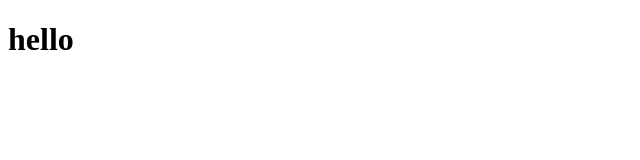
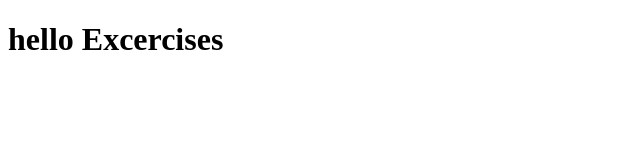
Before and after one commit to ghanendra-sdet/qa-to-sdet-roadmap, a plain HTML site: page 1_manual_testing/exercises/index.html in a window 1280 px wide. Shown: the whole page, without its empty margins (0-640 px from the left). Drawn offline with Linux system fonts and the light colour scheme.

Commit message:
remaining folders file updated

```diff
--- a/1_manual_testing/exercises/index.html
+++ b/1_manual_testing/exercises/index.html
@@ -3,9 +3,9 @@
 <head>
     <meta charset="utf-8" />
     <meta name="viewport" content="width=device-width, initial-scale=1" />
-    <title>hello</title>
+    <title>hello Exercises</title>
 </head>
 <body>
-    <h1>hello</h1>
+    <h1>hello Excercises</h1>
 </body>
 </html>
```
Also changed, not shown: 1_manual_testing/concepts/index.html (+1 -1 lines).
